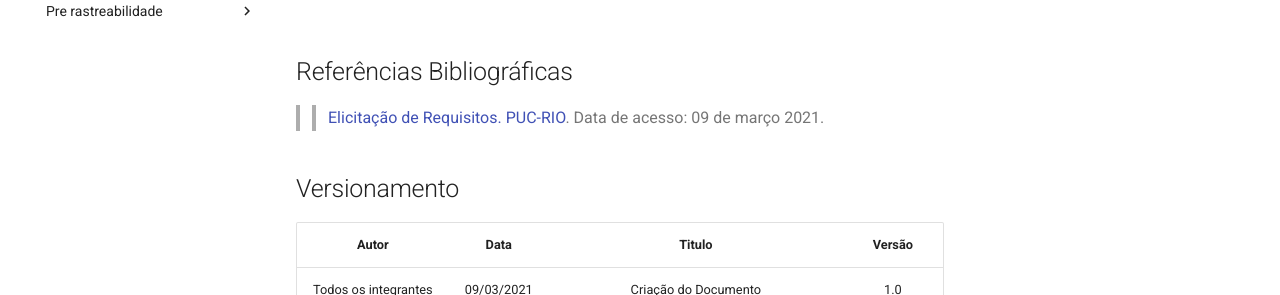
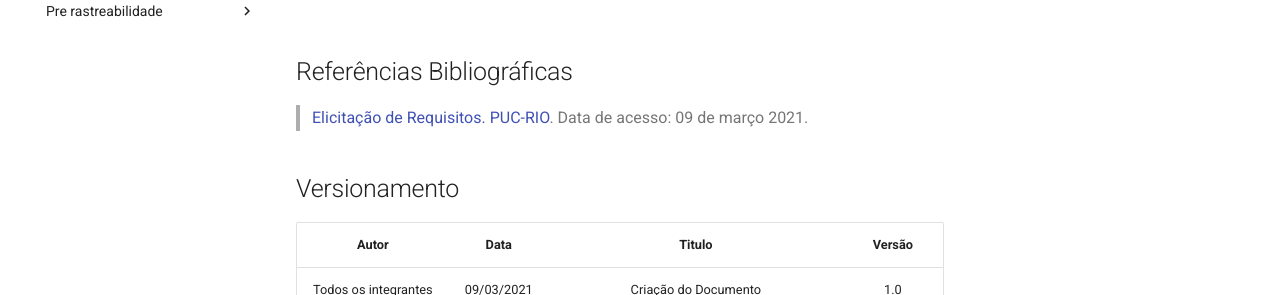
Before and after one commit to Requisitos-de-Software/2020.2-Coronavirus-SUS, an MkDocs documentation site: the page built from docs/elicitacao/introspeccao.md, in a window 1280 px wide and 900 px high, scrolled down 963 px. Shown: the part 366-661 px from the top of the window. Built offline with MkDocs 1.6.1 and Material for MkDocs 9.7.7, drawn with Linux system fonts in a browser that asks for light colours.

Commit message:
corrigindo formatação

```diff
--- a/docs/elicitacao/introspeccao.md
+++ b/docs/elicitacao/introspeccao.md
@@ -31,7 +31,7 @@ A Introspecção foi realizada durante 1 dia individualmente por cada integrante
 
 ## Referências Bibliográficas
 
-> > [Elicitação de Requisitos. PUC-RIO](http://www2.dbd.puc-rio.br/pergamum/tesesabertas/0521479_08_cap_02.pdf). Data de acesso: 09 de março 2021.
+> [Elicitação de Requisitos. PUC-RIO](http://www2.dbd.puc-rio.br/pergamum/tesesabertas/0521479_08_cap_02.pdf). Data de acesso: 09 de março 2021.
 
 ## Versionamento
 
```
